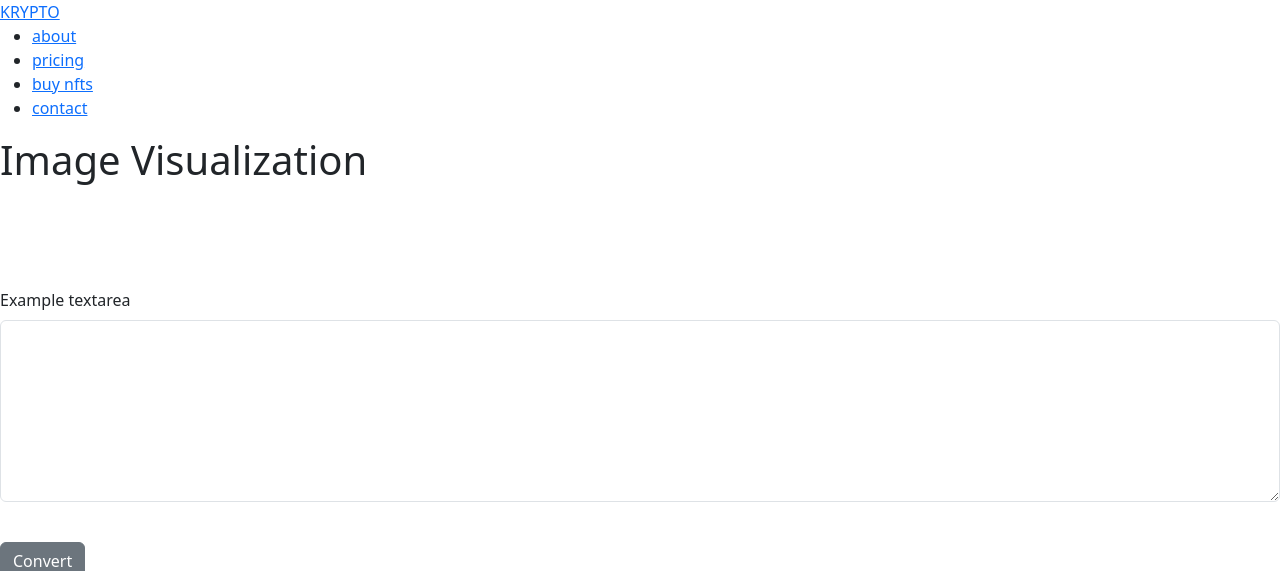
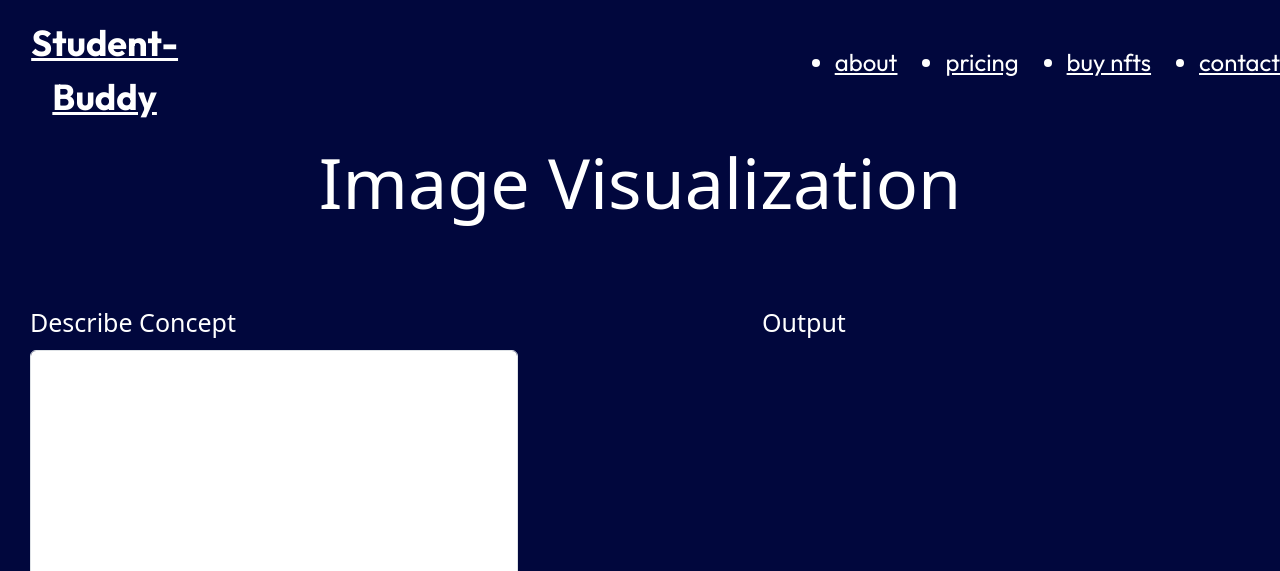
Before and after one commit to avinashdhakne/Student-Buddy, a Flask app: template templates/visualize.html in a window 1280 px wide. Shown: the top 571 px of the page. Run offline with Flask 2, Linux system fonts and the light colour scheme; the template is opened without the code that fills it, so the values that code supplies are empty; some libraries are stand-ins or nearby versions; grey boxes are pictures that could not be loaded.

Commit message:
vizualisation

```diff
--- a/app.py
+++ b/app.py
@@ -5,7 +5,7 @@ app = Flask(__name__)
 
 @app.route('/', methods=['GET', 'POST'])
 def index():
-    return render_template('index.html')
+    return render_template('index1.html')
 
 @app.route('/grammar', methods=['GET', 'POST'])
 def index2():
@@ -53,44 +53,46 @@ def summarize(input_para):
     else:
         return None
 
-# @app.route('/visualize', methods=['GET', 'POST'])
-# def index4():
-#     if request.method == 'POST':
-#         text = request.form['video_url']
-#         correct_grammar = generate_prompt(text)
-#         print("---->>>", correct_grammar)
-#         return render_template('summarize.html', thumbnail_url=correct_grammar)
-#     else:
-#         return render_template('summarize.html')
+@app.route('/visualize', methods=['GET', 'POST'])
+def index4():
+    if request.method == 'POST':
+        text = request.form['video_url']
+        correct_grammar = generate_prompt(text)
+        print("---->>>", correct_grammar)
+        return render_template('visualize.html', thumbnail_url=correct_grammar)
+    else:
+        return render_template('visualize.html')
 
 
-# def generate_prompt(input_para):
-#     api_url = "https://v1.genr.ai/api/circuit-element/generate-prompt"
-#     parameters = {
-#     "text": input_para,
-#     "temperature": 0,
-#     }
-#     response = requests.post(api_url, json=parameters)
-#     if response.status_code == 200:
-#         return generate_prompt(json.loads(response.text)["output"])
-#     else:
-#         return None
+def generate_prompt(input_para):
+    api_url = "https://v1.genr.ai/api/circuit-element/generate-prompt"
+    parameters = {
+    "text": input_para,
+    "temperature": 0,
+    }
+    print("------>>> prompt generated\n")
+    response = requests.post(api_url, json=parameters)
+    if response.status_code == 200:
+        return generate_image(json.loads(response.text)["output"])
+    else:
+        return None
 
 
-# def generate_image(input_para):
-#     api_url = "https://v1.genr.ai/api/circuit-element/generate-image"
-#     parameters = {
-#         "prompt": input_para,
-#         "height": 512,
-#         "width": 512,
-#         "model": "stable-diffusion-2",
-#         "n_images": 1
-#     }
-#     response = requests.post(api_url, json=parameters)
-#     if response.status_code == 200:
-#         return json.loads(response.text)["output"]
-#     else:
-#         return None
+def generate_image(input_para):
+    api_url = "https://v1.genr.ai/api/circuit-element/generate-image"
+    parameters = {
+        "prompt": input_para,
+        "height": 512,
+        "width": 512,
+        "model": "stable-diffusion-2",
+        "n_images": 1
+    }
+    print("------>>> image generated\n")
+    response = requests.post(api_url, json=parameters)
+    if response.status_code == 200:
+        return json.loads(response.text)["output"]
+    else:
+        return None
 
 if __name__ == '__main__':
     app.run(debug=True)
--- a/templates/index.html
+++ b/templates/index.html
@@ -109,7 +109,7 @@
                     <h2 class="subheading">Concept Visualizer</h2>
                     <h1 class="h1">sell your NFTs from anywhere at any time</h1>
                     <p class="body">With our easy-to-use platform, you can buy or sell assets from anywhere in the world, at any time</p>
-                    <a href="#" class="btn subheading">Let's Visualize</a>
+                    <a href="/visualize" class="btn subheading">Let's Visualize</a>
                 </div>
                 <div class="two-right">
                     <img src="/static/images/phone.svg">
--- a/templates/index1.html
+++ b/templates/index1.html
@@ -9,5 +9,6 @@
 <body>
     <a href="/grammar">Grammar</a>
     <a href="/summarize">Summery</a>
+    <a href="/visualize">visualize</a>
 </body>
 </html>
--- a/templates/visualize.html
+++ b/templates/visualize.html
@@ -9,7 +9,7 @@
     <link href="https://fonts.googleapis.com/css2?family=Roboto:ital,wght@0,100;0,300;0,400;0,500;0,700;0,900;1,100;1,300;1,400;1,500;1,700;1,900&display=swap" rel="stylesheet">
     <script src="https://kit.fontawesome.com/b8f70dafc1.js" crossorigin="anonymous"></script>
     <link href="https://cdn.jsdelivr.net/npm/bootstrap@5.3.0-alpha1/dist/css/bootstrap.min.css" rel="stylesheet" integrity="sha384-GLhlTQ8iRABdZLl6O3oVMWSktQOp6b7In1Zl3/Jr59b6EGGoI1aFkw7cmDA6j6gD" crossorigin="anonymous">
-    <link rel="stylesheet" href="images.css">
+    <link rel="stylesheet" href="/static/style/visualize.css">
 </head>
 <body>
 
@@ -17,7 +17,7 @@
         <div class="nav-container">
             <nav>
                 <div class="logo-wrap slide-left">
-                    <a href="#" class="logo">KRYPTO</a>
+                    <a href="#" class="logo">Student-Buddy</a>
                 </div>
                 <ul class="nav-ul slide-right">
                     <li class="nav-li"><a href="#about" class="nav-a">about</a></li>
@@ -34,24 +34,26 @@
         </div>
     </header>
 
-    <h1 id="myFormHead">Image Visualization</h1> <br><br><br><br>
+    <h1 id="myFormHead">Image Visualization</h1> <br><br><br>
 
     <div>
         <div class="myduv">
             <form method="POST" id="myForm">
                 <div class="mb-3">
-                    <label for="exampleFormControlTextarea1" class="form-label" id="label1">Example textarea</label>
-                    <textarea class="form-control" id="exampleFormControlTextarea1" rows="7" id="myText"></textarea>
+                    <label for="exampleFormControlTextarea1" class="form-label" id="label1">Describe Concept</label>
+                    <input style="height: 320px;" name ="video_url" class="form-control" id="exampleFormControlTextarea1" rows="7" id="myText"></textarea>
                 </div>
               <br>
-              <button type="button" class="btn btn-secondary" id="label2">Convert</button>
+              <button type="submit" class="btn btn-secondary" id="label2">Convert</button>
             </form>
         </div>
 
         <div class="myduv">
             <div id="output">
-                <img src="images/Image1.jpeg" alt="YouTube Thumbnail" id="myImage">
-
+                <label for="exampleFormControlTextarea1" class="form-label" id="label1">Output</label>
+                {% if thumbnail_url %}
+                <img src="{{thumbnail_url}}" alt="Image" id="myImage">
+                {% endif %}
             </div>
         </div>
     </div>
```
